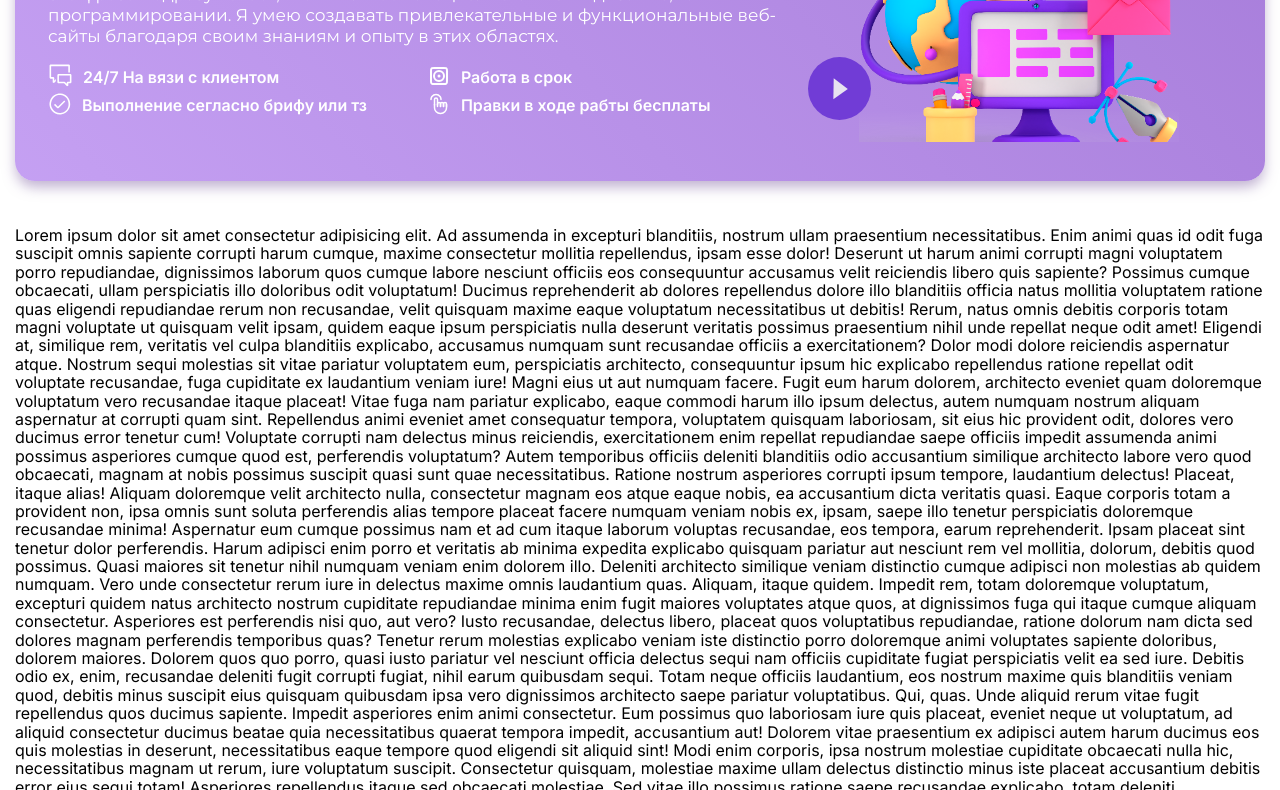
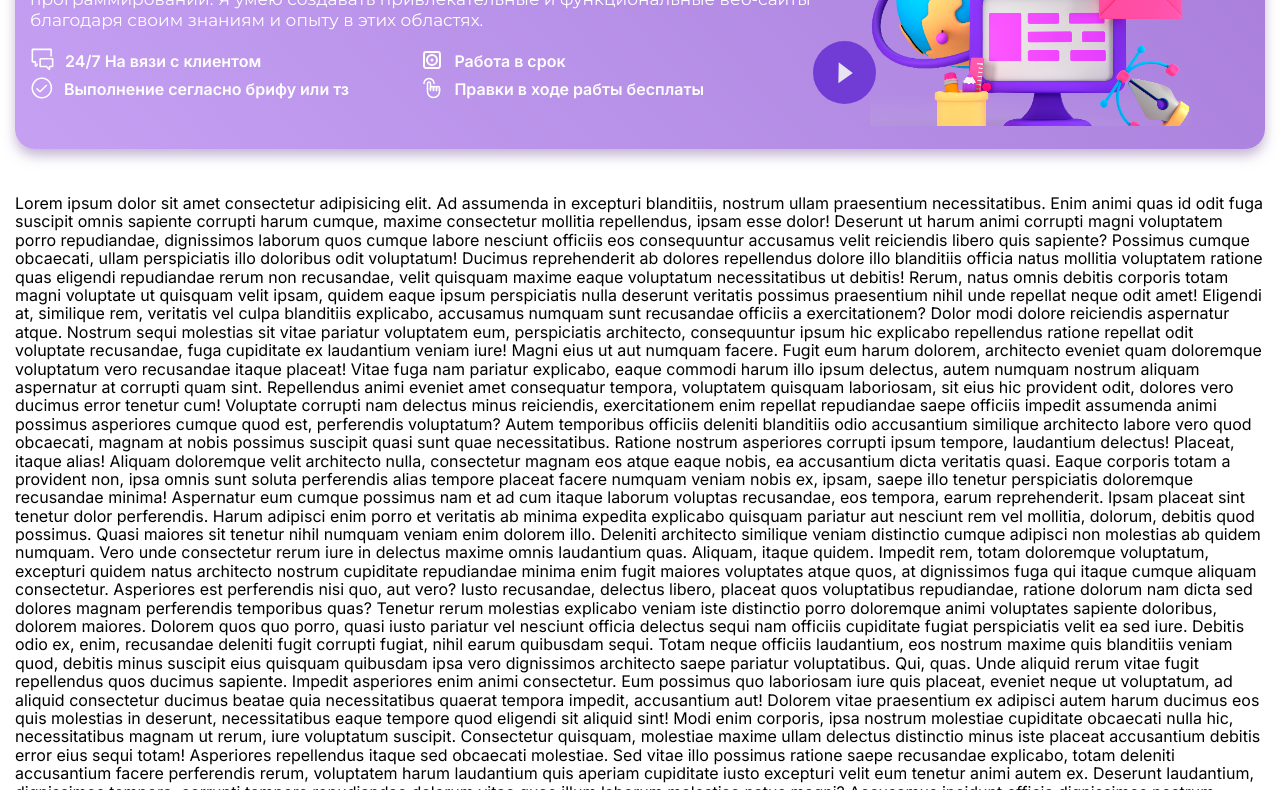
Before and after one commit to OskarsKaraman/test4, a plain HTML site: page index.html in a window 1280 px wide. Shown: the part 190-980 px from the top of the page. Drawn offline with Linux system fonts and the light colour scheme.

Commit message:
Update app.css

```diff
--- a/css/app.css
+++ b/css/app.css
@@ -72,7 +72,7 @@ ul.top__menu li a:hover {
 .vid__wrpap {
     display: flex;
     justify-content: space-between;
-    padding: 36px 33px;
+    padding: 20px 15px;
     border-radius: 20px;
     box-shadow: 0px 7px 13px -1px rgba(129, 100, 164, 0.5);
     background: linear-gradient(227.39deg, rgb(168, 126, 219),rgba(177, 128, 238, 0.75) 99.6%);
```
